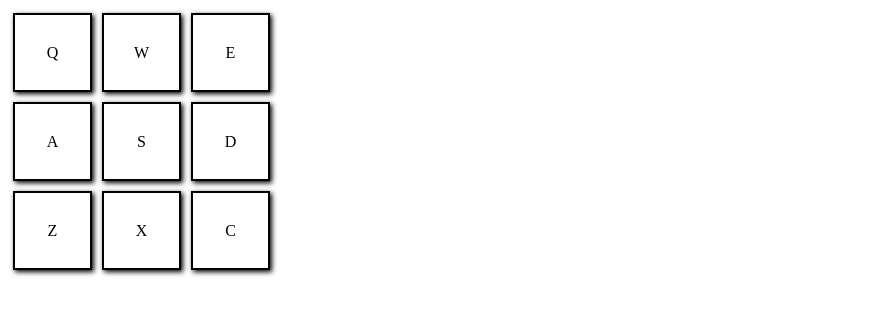
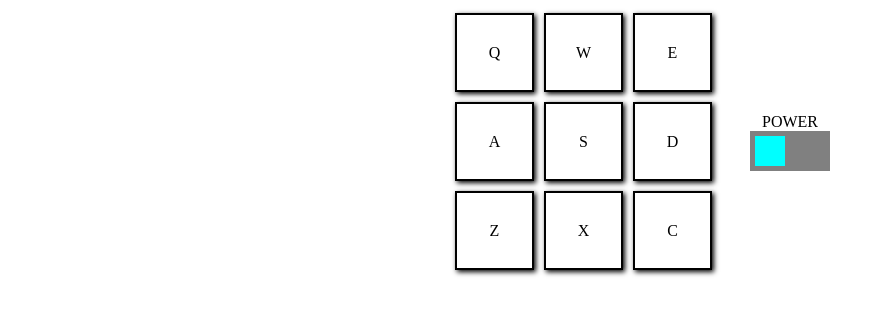
Before and after one commit to xDKey/Drum-Machine, a React (Create React App) app: page / in a window 1280 px wide. Shown: the top 314 px of the page, without its empty margins (0-882 px from the left). Built offline with nearby package versions, Linux system fonts and the light colour scheme.

Commit message:
fixed names, added powertoggle

```diff
--- a/src/App.js
+++ b/src/App.js
@@ -1,7 +1,7 @@
-import DramMachine from './DramMachine/DramMachine'
+import DrumMachine from './DrumMachine/DrumMachine'
 
 const App = () => {
-  return <DramMachine />
+  return <DrumMachine />
 }
 
 export default App;
--- a/src/DramMachine/DramMachine.css
+++ /dev/null
@@ -1,6 +0,0 @@
-#display{
-    display: flex;
-    flex-flow: row wrap;
-
-    width: 300px;
-}
--- a/src/DramMachine/DramMachine.js
+++ /dev/null
@@ -1,39 +0,0 @@
-import { useEffect } from 'react'
-import {padList, keyList} from './padList'
-import DramPad from '../DramPad/DramPad'
-import './DramMachine.css'
-
-const DramMachine = () => {
-    useEffect(() => {
-        window.addEventListener('keypress', (event) => {
-            const key = event.key
-            if ( keyList.includes(key) ) playSound(event)
-          })
-    }, [])
-
-
-    const playSound = ({ target, key }) => {
-        const currentIdx = key ?
-        '#' + key.toUpperCase():
-        '#' + target.id.toUpperCase()
-
-        const sound = document.querySelector(currentIdx)
-
-        sound.load()
-        sound.play()
-      }
-
-    const dramPadList = padList.map(pad => <DramPad id={pad.key} soundSrc={pad.soundSrc} key={pad.key} playSound={playSound} />)
-
-    return (
-      <div className="App">
-        <div id='drum-machine'>
-          <div id='display'>
-            {dramPadList}
-          </div>
-        </div>
-      </div>
-    );
-}
-
-export default DramMachine
--- /dev/null
+++ b/src/DrumMachine/DrumMachine.css
@@ -0,0 +1,12 @@
+#drum-machine{
+    display: flex;
+    justify-content: center;
+    align-items: center;
+}
+
+#display{
+    display: flex;
+    flex-flow: row wrap;
+
+    width: 300px;
+}
--- /dev/null
+++ b/src/DrumMachine/DrumMachine.js
@@ -0,0 +1,50 @@
+import { useState, useEffect } from 'react'
+import { padList, keyList } from './padList'
+import DrumPad from '../DrumPad/DrumPad'
+import PowerToggle from '../PowerToggle/PowerToggle'
+import './DrumMachine.css'
+
+
+const DrumMachine = () => {
+    const [isPowerOn, setIsPowerOn] = useState(true)
+
+    useEffect(() => {
+        const canPlaySound = (event) => {
+          if ( keyList.includes(event.key) ) playSound(event)
+        }
+
+        window.addEventListener('keypress', canPlaySound)
+
+        return () => window.removeEventListener('keypress', canPlaySound)
+    }, [isPowerOn])
+
+    const playSound = ({ target, key }) => {
+        if (isPowerOn) {
+          const currentIdx = key ?
+          '#' + key.toUpperCase():
+          '#' + target.id.toUpperCase()
+
+          const sound = document.querySelector(currentIdx)
+
+          sound.load()
+          sound.play()
+        }
+      }
+
+    const drumPadList = padList.map(pad => <DrumPad id={pad.key} soundSrc={pad.soundSrc} key={pad.key} playSound={playSound} />)
+
+    return (
+      <div className="App">
+        <div id='drum-machine'>
+          <div id='display'>
+            {drumPadList}
+          </div>
+          <div id='control'>
+              <PowerToggle isPowerOn={isPowerOn} setIsPowerOn={setIsPowerOn}/>
+          </div>
+        </div>
+      </div>
+    );
+}
+
+export default DrumMachine
--- a/src/DramPad/DramPad.js
+++ b/src/DrumPad/DrumPad.js
@@ -1,7 +1,7 @@
 import { useState, useEffect } from 'react'
-import './DramPad.css'
+import './DrumPad.css'
 
-const DramPad = ( { id, soundSrc, playSound } ) => {
+const DrumPad = ( { id, soundSrc, playSound } ) => {
   const [className, setClassName] = useState('drum-pad')
   const padKey = id.toUpperCase()
 
@@ -21,4 +21,4 @@ const DramPad = ( { id, soundSrc, playSound } ) => {
   )
 }
 
-export default DramPad
+export default DrumPad
--- /dev/null
+++ b/src/PowerToggle/PowerToggle.css
@@ -0,0 +1,23 @@
+.toggle{
+    display: flex;
+    flex-direction: column;
+    align-items: center;
+}
+
+.toggle_outer{
+    padding: 5px;
+    width: 70px;
+    height: 30px;
+    background: gray;
+
+    display: flex;
+    align-items: center;
+
+}
+
+.toggle_inner{
+    width: 30px;
+    height: 30px;
+    background: cyan;
+    right: 0;
+}
--- /dev/null
+++ b/src/PowerToggle/PowerToggle.js
@@ -0,0 +1,23 @@
+import { useState, useEffect } from 'react'
+import './PowerToggle.css'
+
+const PowerToggle = ({ isPowerOn, setIsPowerOn }) => {
+    const [style, setStyle] = useState({justifyContent: 'flex-start'})
+
+    useEffect(() => {
+      isPowerOn ?
+        setStyle({justifyContent: 'flex-start'})
+        :
+        setStyle({justifyContent: 'flex-end'})
+    }, [isPowerOn])
+
+    return (
+        <div className='toggle' onClick={() => setIsPowerOn(!isPowerOn)}>
+          POWER
+          <div className='toggle_outer' style={style}>
+              <div className='toggle_inner'></div>
+          </div>
+        </div>
+    )
+}
+export default PowerToggle
```
Also changed, not shown: src/DrumMachine/padList.js (renamed from src/DramMachine/padList.js), src/DrumPad/DrumPad.css (renamed from src/DramPad/DramPad.css).
